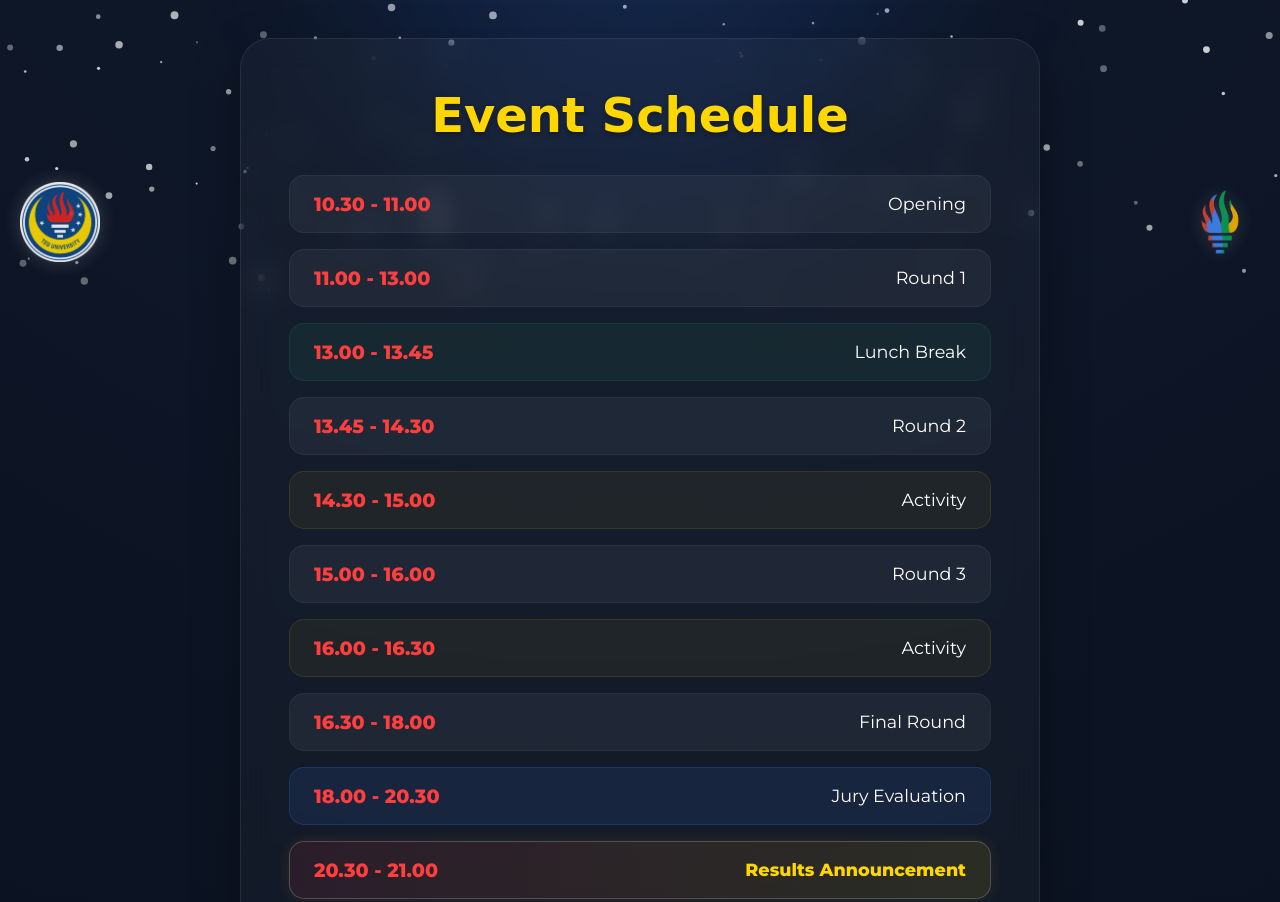
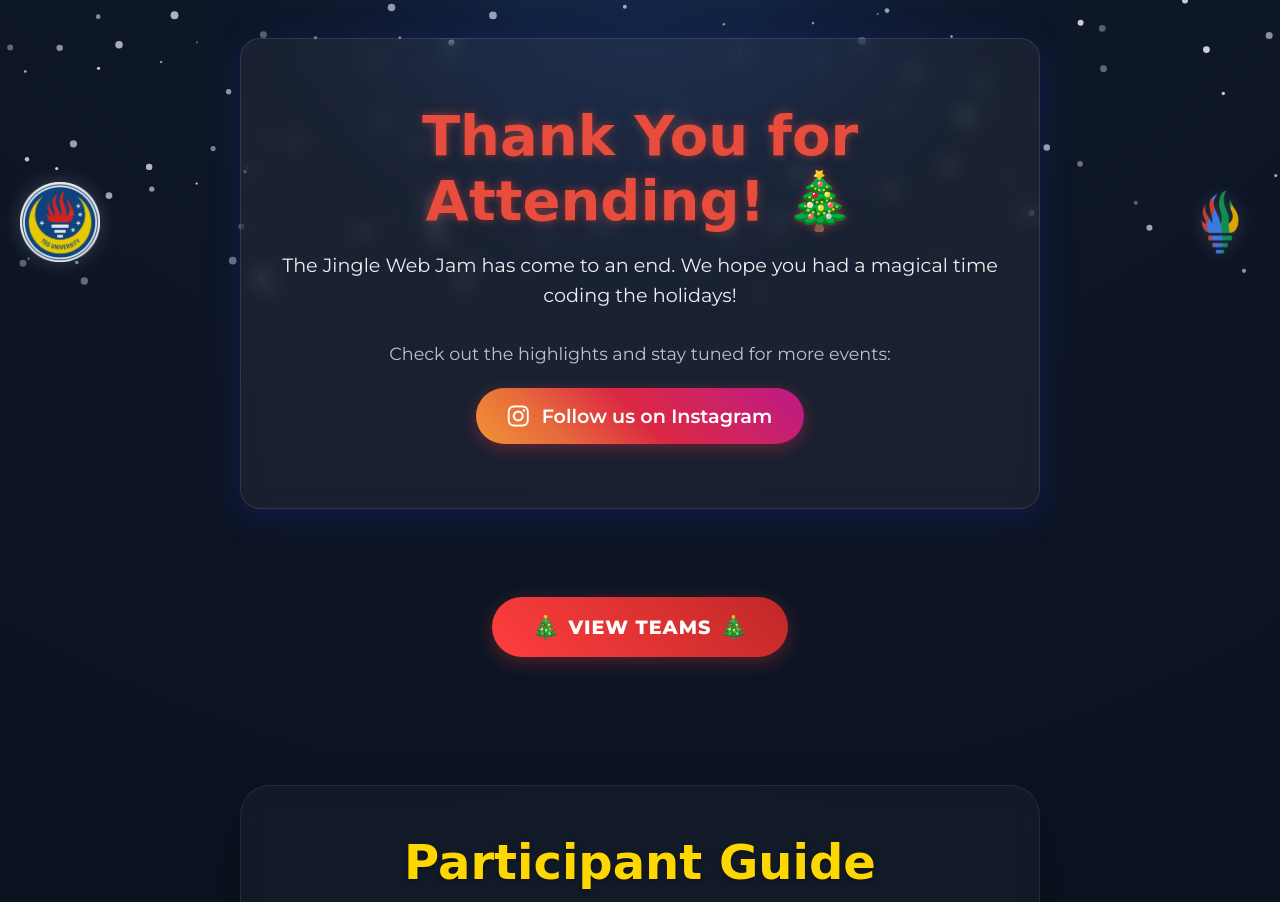
Before and after one commit to GDG-On-Campus-TEDU/JingleJamWebsite, a plain HTML site: page index.html in a window 1280 px wide. Shown: the part 504-1406 px from the top of the page. Drawn offline with nearby package versions, Linux system fonts and the light colour scheme; a web font is replaced by a local one.

Commit message:
Event wrap-up: Remove schedule, add thank you message

```diff
--- a/index.html
+++ b/index.html
@@ -36,50 +36,17 @@
                 <p class="event-description">Code the holidays. <br>Prove you are the ultimate prompt engineer.</p>
             </div>
 
-            <section id="schedule" class="schedule-section">
-                <div class="schedule-container">
-                    <h2>Event Schedule</h2>
-                    <div class="schedule-grid">
-                        <div class="schedule-item">
-                            <div class="time">10.30 - 11.00</div>
-                            <div class="event">Opening</div>
-                        </div>
-                        <div class="schedule-item">
-                            <div class="time">11.00 - 13.00</div>
-                            <div class="event">Round 1</div>
-                        </div>
-                        <div class="schedule-item break">
-                            <div class="time">13.00 - 13.45</div>
-                            <div class="event">Lunch Break</div>
-                        </div>
-                        <div class="schedule-item">
-                            <div class="time">13.45 - 14.30</div>
-                            <div class="event">Round 2</div>
-                        </div>
-                        <div class="schedule-item activity">
-                            <div class="time">14.30 - 15.00</div>
-                            <div class="event">Activity</div>
-                        </div>
-                        <div class="schedule-item">
-                            <div class="time">15.00 - 16.00</div>
-                            <div class="event">Round 3</div>
-                        </div>
-                        <div class="schedule-item activity">
-                            <div class="time">16.00 - 16.30</div>
-                            <div class="event">Activity</div>
-                        </div>
-                        <div class="schedule-item">
-                            <div class="time">16.30 - 18.00</div>
-                            <div class="event">Final Round</div>
-                        </div>
-                        <div class="schedule-item jury">
-                            <div class="time">18.00 - 20.30</div>
-                            <div class="event">Jury Evaluation</div>
-                        </div>
-                        <div class="schedule-item result">
-                            <div class="time">20.30 - 21.00</div>
-                            <div class="event">Results Announcement</div>
-                        </div>
+            <section id="thank-you" class="thank-you-section">
+                <div class="thank-you-container">
+                    <h2 class="thank-you-title">Thank You for Attending! 🎄</h2>
+                    <p class="thank-you-message">The Jingle Web Jam has come to an end. We hope you had a magical time
+                        coding the holidays!</p>
+
+                    <div class="instagram-cta">
+                        <p>Check out the highlights and stay tuned for more events:</p>
+                        <a href="https://www.instagram.com/gdgoncampustedu/" target="_blank" class="instagram-btn">
+                            <i class="fa-brands fa-instagram"></i> Follow us on Instagram
+                        </a>
                     </div>
                 </div>
             </section>
--- a/style.css
+++ b/style.css
@@ -1792,3 +1792,67 @@ input:checked+.toggle-slider:before {
 .visit-website-btn span {
     font-size: 1.2em;
 }
+
+/* Thank You Section */
+.thank-you-section {
+    padding: 4rem 2rem;
+    text-align: center;
+    background: rgba(255, 255, 255, 0.05);
+    backdrop-filter: blur(10px);
+    border-radius: 20px;
+    margin: 2rem auto;
+    max-width: 800px;
+    border: 1px solid rgba(255, 255, 255, 0.1);
+    box-shadow: 0 8px 32px 0 rgba(31, 38, 135, 0.37);
+    animation: fadeIn 1s ease-out;
+}
+
+.thank-you-title {
+    font-family: 'Mountains of Christmas', cursive;
+    font-size: 3.5rem;
+    color: #e74c3c;
+    margin-bottom: 1rem;
+    text-shadow: 0 0 10px rgba(231, 76, 60, 0.5);
+}
+
+.thank-you-message {
+    font-size: 1.2rem;
+    color: #ecf0f1;
+    margin-bottom: 2rem;
+    line-height: 1.6;
+}
+
+.instagram-cta p {
+    font-size: 1.1rem;
+    color: #bdc3c7;
+    margin-bottom: 1.5rem;
+}
+
+.instagram-btn {
+    display: inline-flex;
+    align-items: center;
+    gap: 0.8rem;
+    padding: 1rem 2rem;
+    background: linear-gradient(45deg, #f09433 0%, #e6683c 25%, #dc2743 50%, #cc2366 75%, #bc1888 100%);
+    color: white;
+    text-decoration: none;
+    font-weight: 600;
+    font-size: 1.2rem;
+    border-radius: 50px;
+    transition: all 0.3s ease;
+    box-shadow: 0 4px 15px rgba(220, 39, 67, 0.4);
+}
+
+.instagram-btn:hover {
+    transform: translateY(-3px) scale(1.05);
+    box-shadow: 0 8px 25px rgba(220, 39, 67, 0.6);
+}
+
+.instagram-btn i {
+    font-size: 1.5rem;
+}
+
+@keyframes fadeIn {
+    from { opacity: 0; transform: translateY(20px); }
+    to { opacity: 1; transform: translateY(0); }
+}
```
